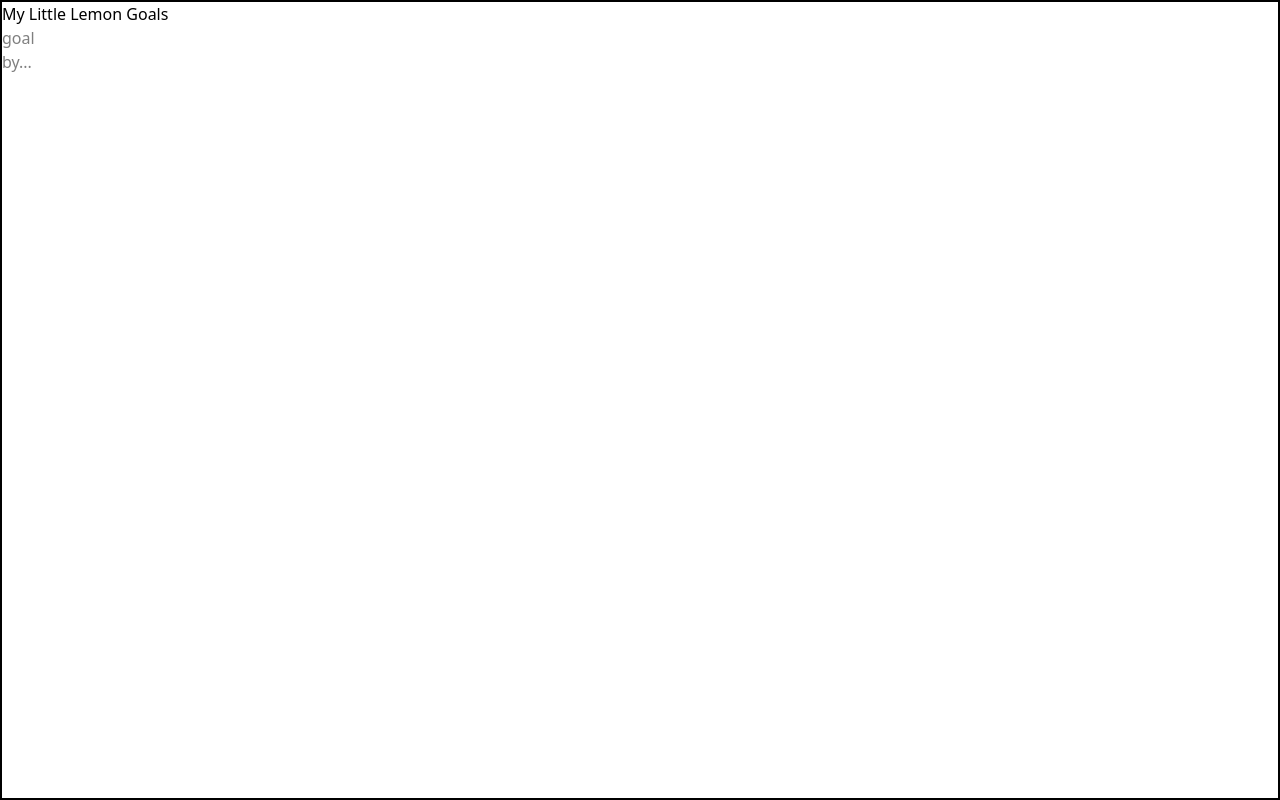
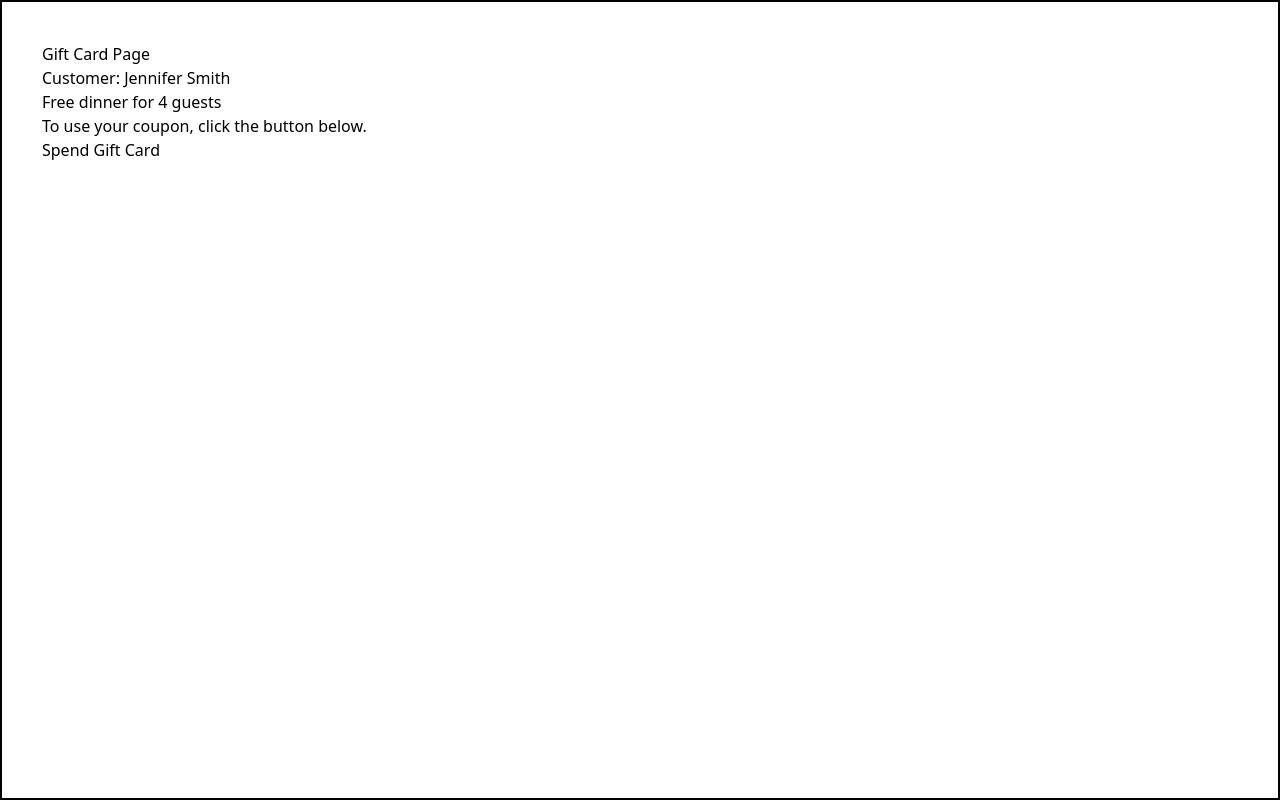
Before and after one commit to Rustemov02/Coursera---Advanced-React-Course, a React (Vite) app: page / in a window 1280 px wide. Built offline with nearby package versions, Linux system fonts and the light colour scheme.

Commit message:
create GoalForm component to practice state destructuring with useState

```diff
--- a/src/App.tsx
+++ b/src/App.tsx
@@ -4,6 +4,8 @@ import { ThemeProvider } from "./ContextAPI/ThemeContext";
 import React from "react";
 import Test from "./Test";
 import FormWithUseStateHook from "./Exercises/GoalForm/GoalForm";
+import Form from "./FormStatus";
+import GiftCard from "./Exercises/GiftCard";
 
 function App() {
   return (
@@ -11,7 +13,9 @@ function App() {
       <ThemeProvider>
         {/* <Test /> */}
         {/* <DarkLightContainer /> */}
-        <FormWithUseStateHook />
+        {/* <FormWithUseStateHook /> */}
+        {/* <Form/> */}
+        <GiftCard/>
       </ThemeProvider>
     </div>
   );
--- /dev/null
+++ b/src/Exercises/GiftCard/index.tsx
@@ -0,0 +1,34 @@
+import { useState } from "react";
+
+export default function GiftCard() {
+  const [giftCard, setGiftCard] = useState({
+    firstName: "Jennifer",
+    lastName: "Smith",
+    text: "Free dinner for 4 guests",
+    valid: true,
+    instructions: "To use your coupon, click the button below.",
+  });
+
+  function spendGiftCard() {
+    setGiftCard((prevState: any) => ({
+      ...prevState,
+      text: "Your coupon has been used !",
+      valid: false,
+      intructions: "Plese visit our rastaurant for renew your gift card..."
+    }));
+  }
+
+  return (
+    <div style={{ padding: "40px" }}>
+      <h1>Gift Card Page</h1>
+      <h2>
+        Customer: {giftCard.firstName} {giftCard.lastName}
+      </h2>
+      <h3>{giftCard.text}</h3>
+      <p>{giftCard.instructions}</p>
+      {giftCard.valid && (
+        <button onClick={spendGiftCard}>Spend Gift Card</button>
+      )}
+    </div>
+  );
+}
--- a/src/Exercises/GoalForm/GoalForm.tsx
+++ b/src/Exercises/GoalForm/GoalForm.tsx
@@ -4,29 +4,72 @@ const GoalForm = (props: any) => {
   const [formData, setFormData] = useState({ goal: "", by: "" });
 
   function changeHandler(e: any) {
-    console.log(e.target.name , e.target.value)
-    setFormData({ ...formData, [e.target.name]: [e.target.value] });
+    console.log(e.target.name, e.target.value);
+    setFormData({ ...formData, [e.target.name]: e.target.value });
+    console.log(formData);
   }
 
+  function submitHandler(e: React.FormEvent<HTMLFormElement>) {
+    e.preventDefault();
+    props.onAdd(formData);
+    setFormData({ goal: "", by: "" });
+  }
 
-  return <>
-    <h1>My Little Lemon Goals</h1>
-    <div className="flex flex-col items-start">
-        <input type='text' name="goal" placeholder="goal" value={formData.goal} onChange={changeHandler}/>
-        <input type='text' name="by" placeholder="by..." value={formData.by} onChange={changeHandler}/>
-    </div>
-  </>;
+  return (
+    <>
+      <h1>My Little Lemon Goals</h1>
+      <div className="flex gap-5 items-start">
+        <form onSubmit={submitHandler}>
+          <input
+            type="text"
+            name="goal"
+            placeholder="goal"
+            value={formData.goal}
+            onChange={changeHandler}
+          />
+          <input
+            type="text"
+            name="by"
+            placeholder="by..."
+            value={formData.by}
+            onChange={changeHandler}
+          />
+          <button type="submit">Submit</button>
+        </form>
+      </div>
+    </>
+  );
 };
 
-const ListForm = () => {
-  return null;
+const ListForm = (props: any) => {
+  return (
+    <div>
+      {props.allGoals &&
+        props?.allGoals.map((item: any) => (
+          <p>
+            {item.goal} - {item.by}{" "}
+          </p>
+        ))}
+    </div>
+  );
 };
 
 const FormWithUseStateHook = () => {
+  const [allGoals, setAllGoals] = useState<any[]>([]);
+
+  const onAdd = (props: any) => {
+    setAllGoals([...allGoals, props]);
+
+    // it's same
+    // setAllGoals(prevState =>
+    //   [...prevState , props]
+    // )
+  };
+
   return (
     <>
-      <GoalForm />
-      <ListForm />
+      <GoalForm onAdd={onAdd} />
+      <ListForm allGoals={allGoals} />
     </>
   );
 };
--- /dev/null
+++ b/src/FormStatus.tsx
@@ -0,0 +1,24 @@
+import { useFormStatus } from "react-dom";
+
+function SubmitButton() {
+  const { pending } = useFormStatus();
+
+  return (
+    <button type="submit" disabled={pending}>
+      {pending ? "Submitting..." : "Submit"}
+    </button>
+  );
+}
+
+export default function Form() {
+  return (
+    <form action={handleSubmit}>
+      <input type="text" name="name" placeholder="Enter your name" />
+      <SubmitButton />
+    </form>
+  );
+}
+
+async function handleSubmit(formData: FormData) {
+  // Handle form submission
+}
```
